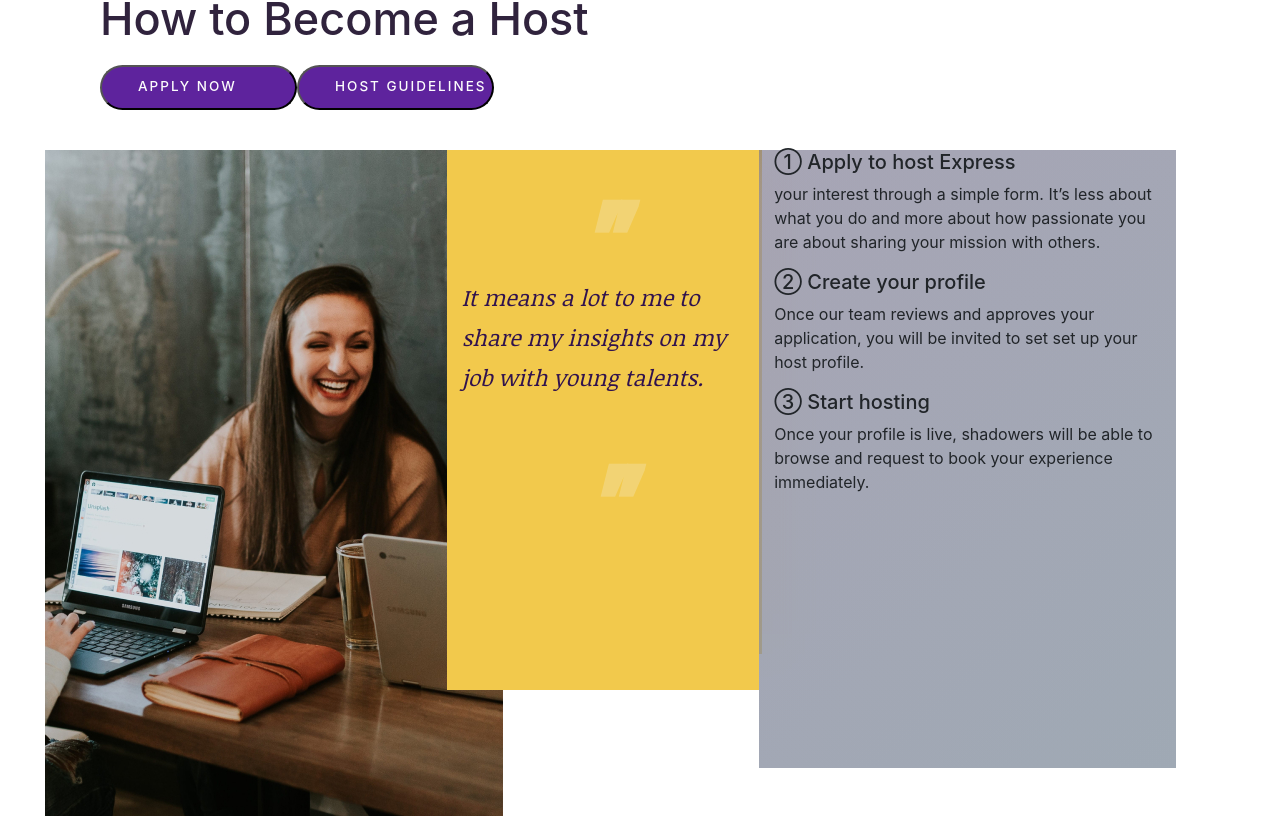
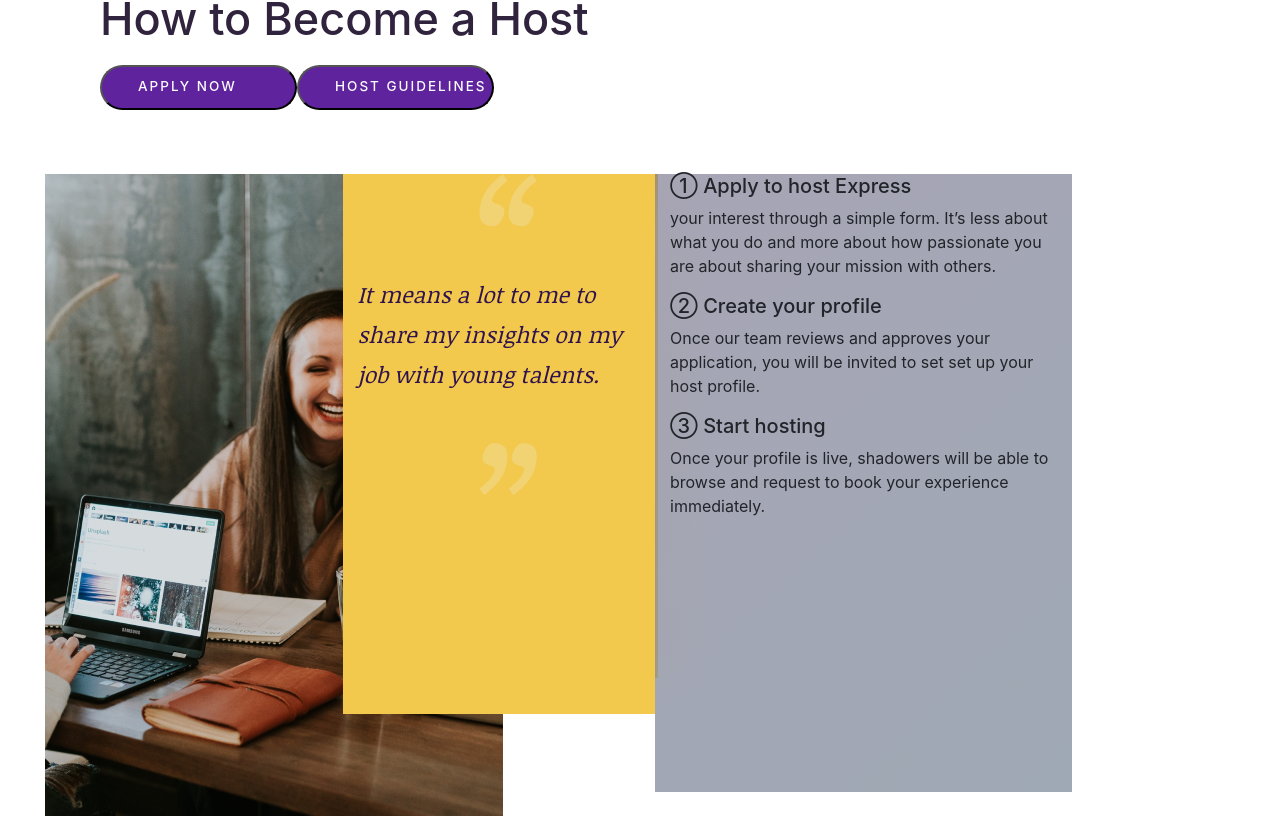
Before and after one commit to yoloventure/frontend, a React (Create React App) app: page /hostexperience in a window 1280 px wide. Shown: the part 1524-2340 px from the top of the page. Built offline with nearby package versions, Linux system fonts and the light colour scheme; no server answers.

Commit message:
host experience improved

```diff
--- a/src/hostExperience/hostExperience.js
+++ b/src/hostExperience/hostExperience.js
@@ -11,6 +11,8 @@ import kaixin from "../photos/kaixin.jpg";
 import fquote from "../photos/fquote.png";
 import quotes from "../photos/quotes.png";
 import bquote from "../photos/bquote.png";
+import begQuote from "../photos/begQuote.png";
+import endQuote from "../photos/endQuote.png";
 
 class hostExperience extends React.Component {
   render() {
@@ -89,7 +91,7 @@ class hostExperience extends React.Component {
         </div>
 
         <div className="container-md-fluid d-flex justify-content-end row mb-10">
-          <div className="container-sm d-flex flex-column align-items-end mt-5 mb-4">
+          <div className="container-sm d-flex flex-column align-items-end mt-5 mb-5">
             <figure className="col align-self-end">
               <h5 className="here20"> HERE WE GO</h5>
               <h3 className="howTo">How to Become a Host</h3>
@@ -106,17 +108,17 @@ class hostExperience extends React.Component {
             </figure>
           </div>
           <div className="container-fluid row">
-            <div className="woman-smiling col-sm-4 align-self-center">
+            <div className="woman-smiling col-sm-3 align-self-center">
               <img src={woman} alt="photo of a smiling woman" />
             </div>
             <div className="quote1 col-md-3 align-items-end">
               <div className="quote1Inside d-flex flex-column align-items-center">
-                <span className="begQuote">"</span>
-                <p className="d-flex align-items-center">
+                <img className="mb-5" src={fquote} alt="" />
+                <p className="d-flex align-items-center mb-5">
                   It means a lot to me to share my insights on my job with young
                   talents.
                 </p>{" "}
-                <span className="endQuote">"</span>
+                <img src={bquote} alt="" />
               </div>
             </div>
 
```
Also changed, not shown: src/hostExperience/hostExperience.css (line endings or trailing spaces), src/photos/begQuote.png (added), src/photos/endQuote.png (added).
